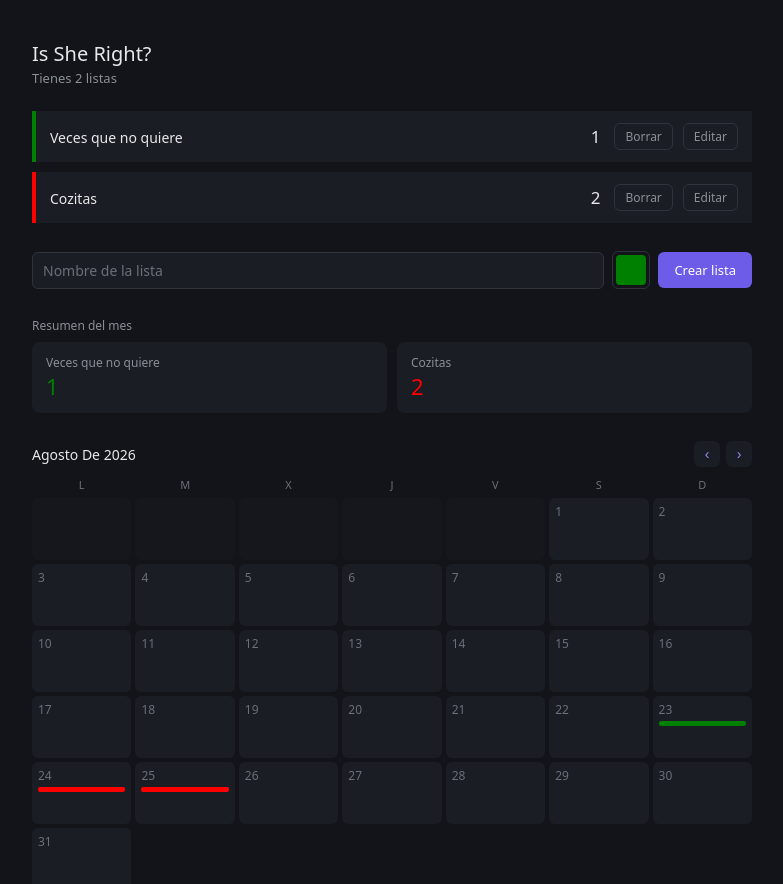
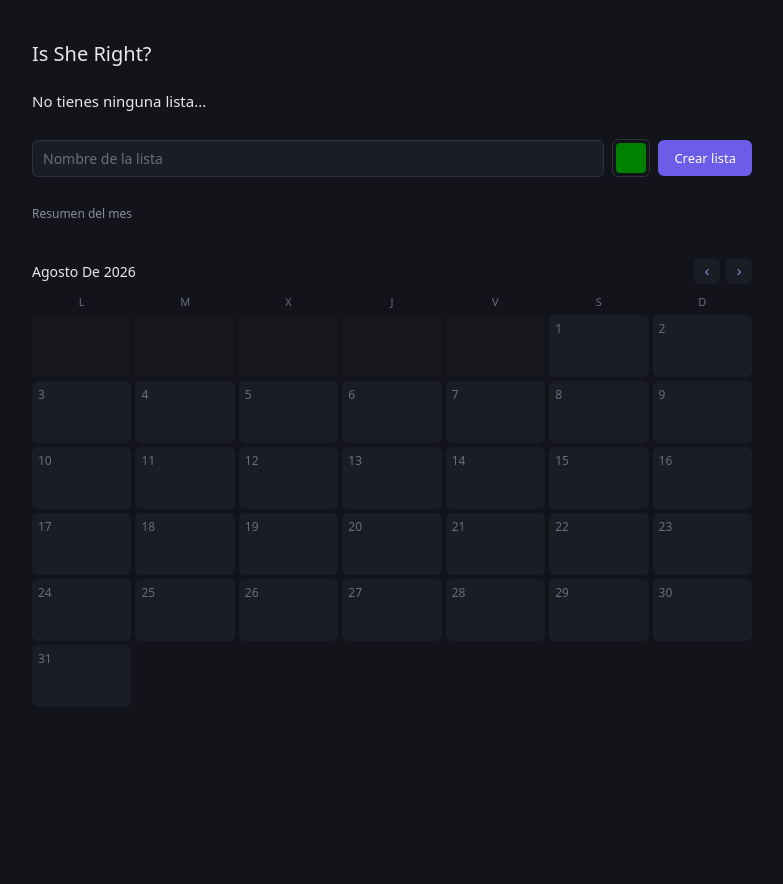
Before and after one commit to JuanAntonioVicente/is-she-right, a React (Vite) app: page / in a window 1280 px wide. Shown: the top 884 px of the page, without its empty margins (248-1031 px from the left). After the commit the page ends 800 px from the top, so only its background shows below. Built offline with nearby package versions, Linux system fonts and the light colour scheme.

Commit message:
Add empty state and start with no lists

```diff
--- a/src/App.css
+++ b/src/App.css
@@ -16,6 +16,12 @@
   font-size: 13px;
   color: #8b8f96;
   margin: 2px 0 1.5rem 0;
+}
+
+.app-vacio {
+  font-size: 15px;
+  color: #e8e8ea;
+  margin: 1.5rem 0 0.75rem 0;
 }
 
 .app-listas {
--- a/src/App.jsx
+++ b/src/App.jsx
@@ -7,15 +7,8 @@ import EntryForm from "./components/EntryForm.jsx";
 import Calendar from "./components/Calendar.jsx";
 
 function App() {
-  const [listas, setListas] = useState([
-    { id: 1, nombre: "Veces que no quiere", color: "green" },
-    { id: 2, nombre: "Cozitas", color: "red" },
-  ]);
-  const [entradas, setEntradas] = useState([
-    { id: 1, listaId: 1, fecha: "2026-08-23", puntuacion: 8 },
-    { id: 2, listaId: 2, fecha: "2026-08-24", puntuacion: 3 },
-    { id: 3, listaId: 2, fecha: "2026-08-25", puntuacion: 4 },
-  ]);
+  const [listas, setListas] = useState([]);
+  const [entradas, setEntradas] = useState([]);
   const [listaSeleccionada, setListaSeleccionada] = useState(null);
   function agregarLista(nombre, color) {
     const nuevaLista = {
@@ -57,7 +50,7 @@ function App() {
   return (
     <div className="app">
       <h1 className="app-titulo">Is She Right?</h1>
-      <p className="app-subtitulo">Tienes {listas.length} listas</p>
+      {listas.length > 0 ? <p className="app-subtitulo">Tienes {listas.length} {listas.length === 1 ? "lista" : "listas"}</p> : <p className="app-vacio">No tienes ninguna lista...</p>}
       <div className="app-listas">
         {listas.map((lista) => (
           <ListCard key={lista.id} lista={lista} entradas={entradas}
```
